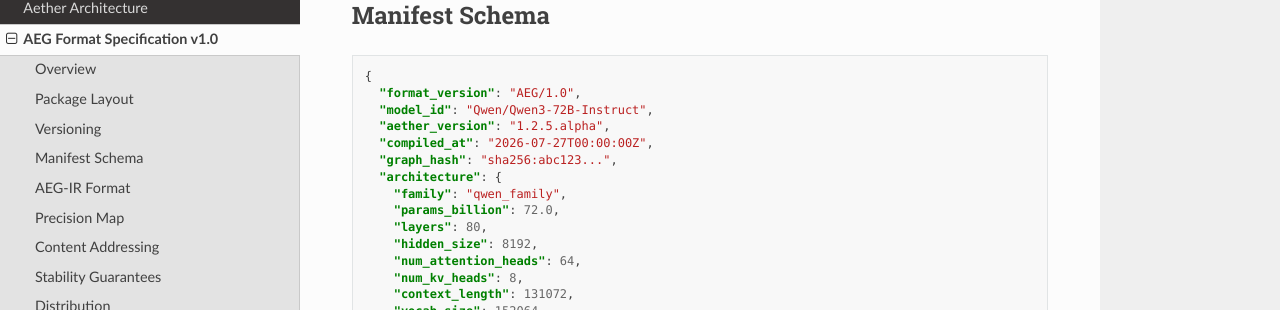
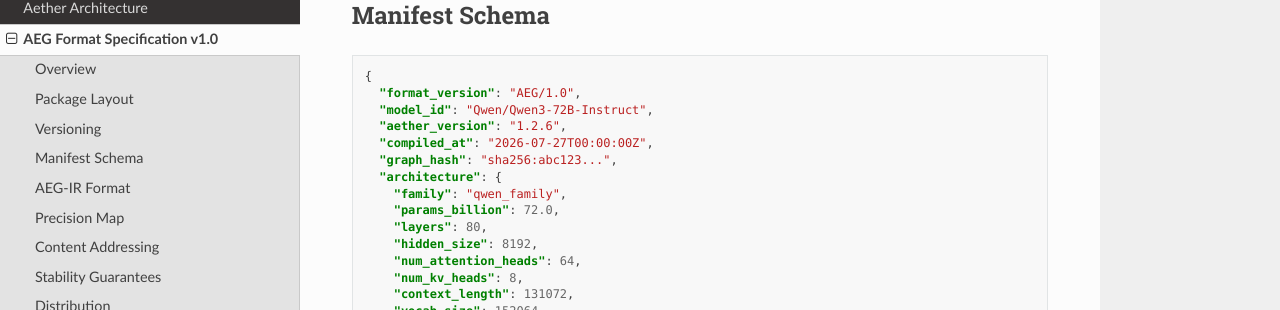
Before and after one commit to iamkaleemsajjad-hue/Aether, a Sphinx documentation site: the page built from docs/aeg-format.md, in a window 1280 px wide and 900 px high, scrolled down 990 px. Shown: the part 141-451 px from the top of the window. Built offline with Sphinx 7.4.7 and the Read the Docs theme 3.1.0, drawn with Linux system fonts in a browser that asks for light colours.

Commit message:
release: prepare v1.2.6

```diff
--- a/docs/aeg-format.md
+++ b/docs/aeg-format.md
@@ -51,7 +51,7 @@
 {
   "format_version": "AEG/1.0",
   "model_id": "Qwen/Qwen3-72B-Instruct",
-  "aether_version": "1.2.5.alpha",
+  "aether_version": "1.2.6",
   "compiled_at": "2026-07-27T00:00:00Z",
   "graph_hash": "sha256:abc123...",
   "architecture": {
--- a/docs/conf.py
+++ b/docs/conf.py
@@ -10,8 +10,8 @@
 project = "Aether Runtime"
 copyright = "2026, Muhammad Kaleem Sajjad"
 author = "Muhammad Kaleem Sajjad"
-version = "1.2.5.alpha"
-release = "1.2.5.alpha"
+version = "1.2.6"
+release = "1.2.6"
 
 extensions = [
     "myst_parser",
--- a/pyproject.toml
+++ b/pyproject.toml
@@ -4,7 +4,7 @@
 
 [project]
 name = "aether-runtime"
-version = "1.2.5a0"
+version = "1.2.6"
 description = "Aether Runtime — the compiler for AI models. Compile any model into a portable Aether Execution Graph (AEG) and run it on any hardware."
 readme = "README.md"
 license = { text = "Apache-2.0" }
@@ -286,7 +286,7 @@
 
 [tool.hatch.version]
 source = "vcs"
-fallback-version = "1.2.5a0"
+fallback-version = "1.2.6"
 
 [tool.ruff]
 target-version = "py310"
```
Also changed, not shown: CHANGELOG.md (+9 -1 lines), docs/getting-started.md (+1 -1 lines), 2 other files.
